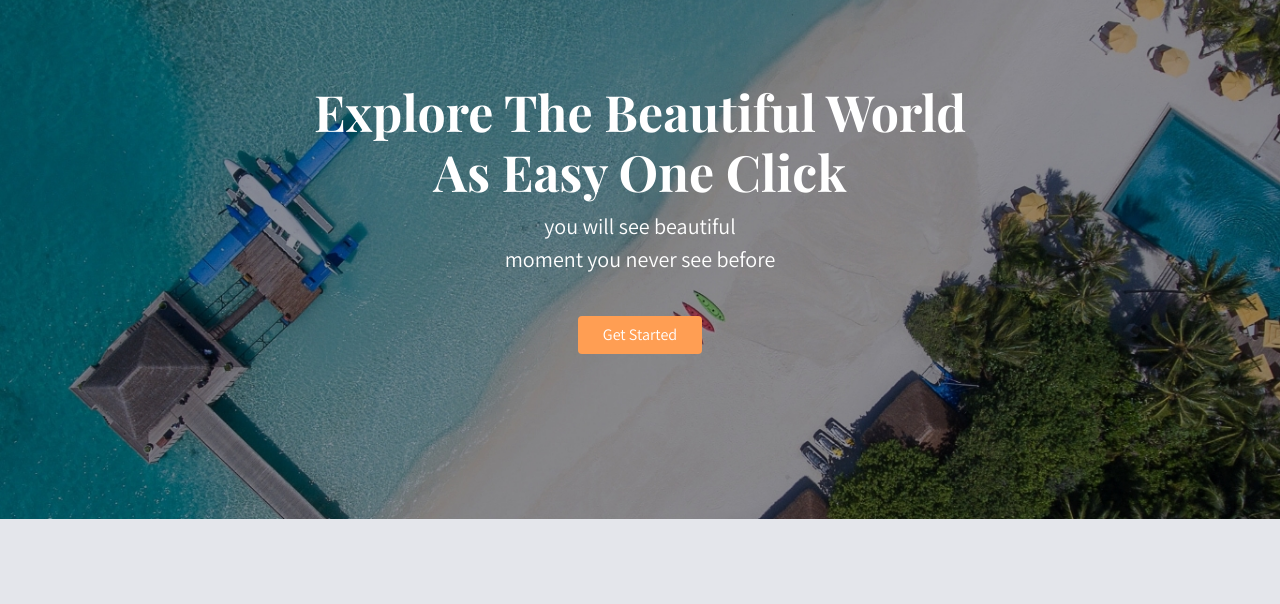
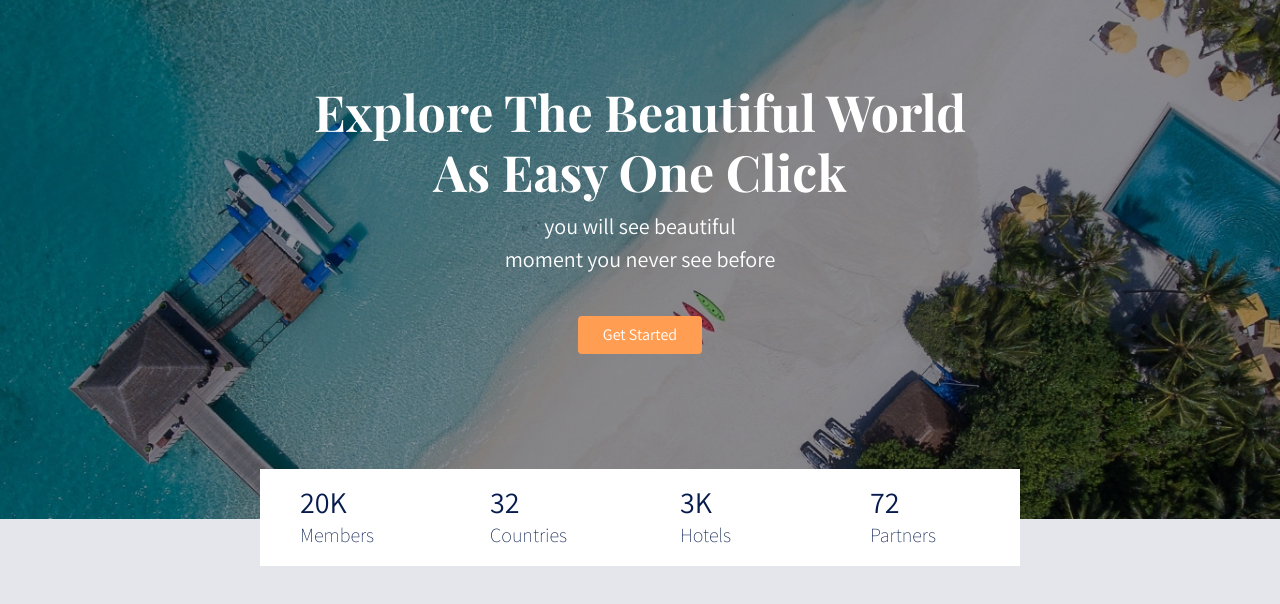
Before and after one commit to Musthofamisbah10/nomads-slicing, a plain HTML site: page index.html in a window 1280 px wide. Shown: the part 76-680 px from the top of the page. Drawn offline with nearby package versions, Linux system fonts and the light colour scheme; a web font is replaced by a local one.

Commit message:
statistik

```diff
--- a/frontend/styles/mian.scss
+++ b/frontend/styles/mian.scss
@@ -74,3 +74,24 @@ header {
     }
   }
 }
+
+// Statistik Style
+.section-stats {
+  margin-top: -50px;
+
+  .stats-detail {
+    padding-top: 15px;
+    background-color: #fff;
+    padding-left: 40px;
+  }
+
+  h2 {
+    font-size: 30px;
+    margin-bottom: 0;
+  }
+
+  p {
+    font-size: 20px;
+    font-weight: lighter;
+  }
+}
--- a/index.html
+++ b/index.html
@@ -1,40 +1,31 @@
 <!DOCTYPE html>
 <html lang="en">
+
 <head>
    <meta charset="UTF-8" />
    <meta name="viewport" content="width=device-width, initial-scale=1.0" />
    <title>Document</title>
    <!-- fonts -->
-    <link
-      href="https://fonts.googleapis.com/css2?family=Assistant:wght@200;300;400;600;700;800&display=swap"
-      rel="stylesheet"
-    />
+   <link href="https://fonts.googleapis.com/css2?family=Assistant:wght@200;300;400;600;700;800&display=swap"
+      rel="stylesheet" />
    <link
       href="https://fonts.googleapis.com/css2?family=Playfair+Display:ital,wght@0,400;0,500;0,600;0,669;0,700;0,800;0,900;1,400;1,500;1,600;1,669;1,700;1,800;1,900&display=swap"
-      rel="stylesheet"
-    />
+      rel="stylesheet" />
 
    <!-- bootstrap 4.5 and main.css -->
-    <link
-      rel="stylesheet"
-      href="frontend/libraries/bootstrap/css/bootstrap.min.css"
-    />
+   <link rel="stylesheet" href="frontend/libraries/bootstrap/css/bootstrap.min.css" />
    <link rel="stylesheet" href="frontend/styles/mian.css" />
 </head>
+
 <body>
-    <!-- Navbar -->
+   <!-- Start Navbar -->
    <div class="container">
       <!-- start navbar -->
       <nav class="row navbar navbar-expand-lg navbar-light bg-white">
          <a href="#" class="navbar-brand">
             <img src="frontend/images/logo_nomads.png" alt="logo nomads" />
          </a>
-        <botton
-          class="navbar-toggler navbar-toggler-right"
-          type="button"
-          data-toggle="collapse"
-          data-target="#navb"
-        >
+         <botton class="navbar-toggler navbar-toggler-right" type="button" data-toggle="collapse" data-target="#navb">
             <span class="navbar-toggler-icon"></span>
          </botton>
          <div class="collapse navbar-collapse" id="navb">
@@ -46,12 +37,7 @@
                   <a href="#" class="nav-link">Paket Travel</a>
                </li>
                <li class="nav-item dropdown">
-              <a
-                href="#"
-                class="nav-link dropdown-toggle"
-                id="navbardrop"
-                data-toggle="dropdown"
-              >
+                  <a href="#" class="nav-link dropdown-toggle" id="navbardrop" data-toggle="dropdown">
                      Services
                   </a>
                   <div class="dropdown-menu">
@@ -79,8 +65,9 @@
       </nav>
       <!-- and navbar -->
    </div>
+   <!-- End Navbar -->
 
-    <!-- Header -->
+   <!-- Start Header -->
    <header class="text-center">
       <h1>
          Explore The Beautiful World <br />
@@ -92,9 +79,37 @@
       </p>
       <a href="#" class="btn btn-get-started px-4 mt-4">Get Started</a>
    </header>
+   <!-- End Header -->
+
+   <!-- Satart Statistik -->
+   <main>
+      <div class="container">
+         <section class="section-stats row justify-content-center" id="stats">
+            <div class="col-3 col-md-2 stats-detail">
+               <h2>20K</h2>
+               <p>Members</p>
+            </div>
+            <div class="col-3 col-md-2 stats-detail">
+               <h2>32</h2>
+               <p>Countries</p>
+            </div>
+            <div class="col-3 col-md-2 stats-detail">
+               <h2>3K</h2>
+               <p>Hotels</p>
+            </div>
+            <div class="col-3 col-md-2 stats-detail">
+               <h2>72</h2>
+               <p>Partners</p>
+            </div>
+         </section>
+      </div>
+   </main>
+   <!-- End Statistik -->
+
    <!-- scripts -->
    <script src="frontend/libraries/jquery/jquery-3.5.1.min.js"></script>
    <script src="frontend/libraries/bootstrap/js/bootstrap.min.js"></script>
    <script src="frontend/libraries/retina/retina.min.js"></script>
 </body>
+
 </html>
```
Also changed, not shown: frontend/styles/mian.css, 1 other file. Lines whose indentation alone changed are shown as unchanged.
